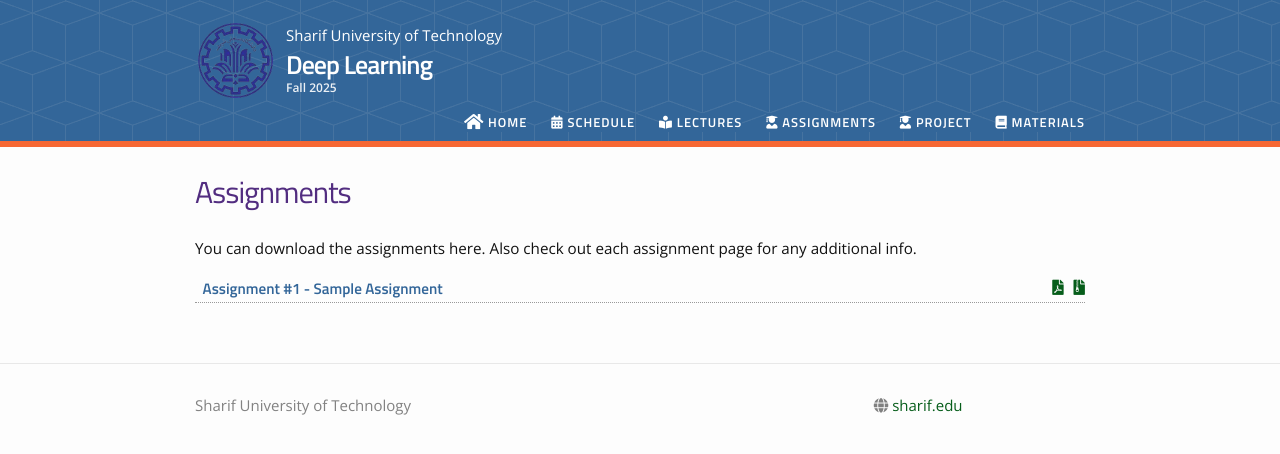
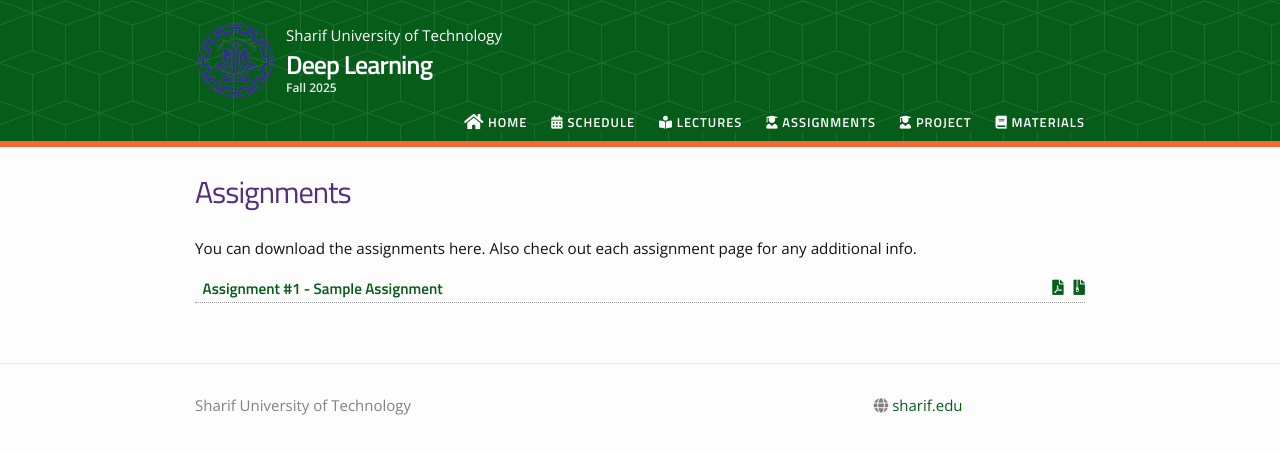
Before and after one commit to SUT-DeepLearning-Fall2025/SUT-DeepLearning-Fall2025.github.io, a Jekyll site: the page built from assignments.md, in a window 1280 px wide. Shown: the top 454 px of the page. Built offline with Jekyll 4.4.1, drawn with Linux system fonts in a browser that asks for light colours; nearby versions of some CDN libraries.

Commit message:
header color

```diff
--- a/_sass/_user_vars.scss
+++ b/_sass/_user_vars.scss
@@ -4,7 +4,8 @@ $primary-color:  #065d1a;
 $accent-color: #f66733;
 $title-color: #522d80;
 $header-text-color: #fff;
-$header-color: #336699;
+// $header-color: #336699;
+$header-color: #065d1a;
 $header-background-opacity: 0.5;
 
 // // theme #2
```
